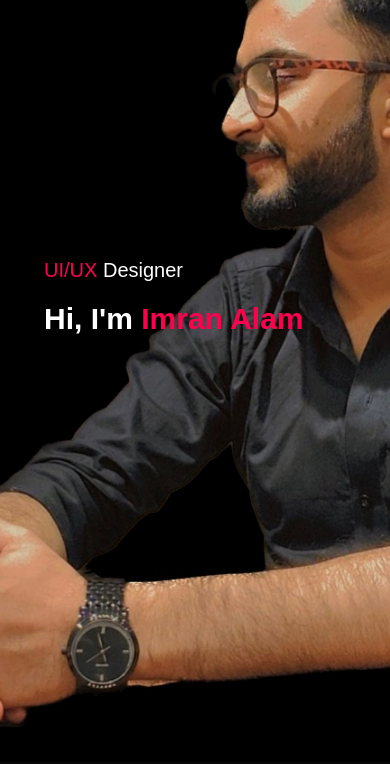
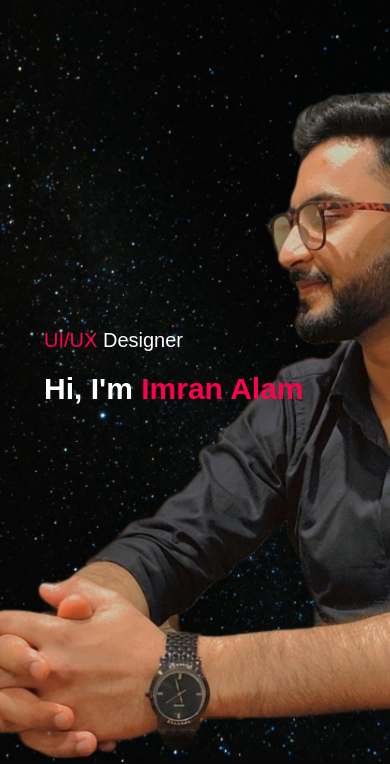
Before and after one commit to ItzImranAlam/My-Portfolio, a plain HTML site: page index.html in a window 390 px wide. Shown: the part 82-846 px from the top of the page. Drawn offline with Linux system fonts and the light colour scheme.

Commit message:
phonebg-update

```diff
--- a/style.css
+++ b/style.css
@@ -327,10 +327,10 @@ nav .ico{
 
 @media only screen and (max-width:600px){
     #header{
-        background-image:url(image/PhoneBg.jpg);
+        background-image:url(image/Phone-bg.jpg);
     }
     .header-text{
-        margin-top:80%;
+        margin-top:100%;
         font-size:20px;
     }
     .header-text h1{
```
Also changed, not shown: image/Phone-bg.jpg (added), image/PhoneBg.jpg (deleted).
